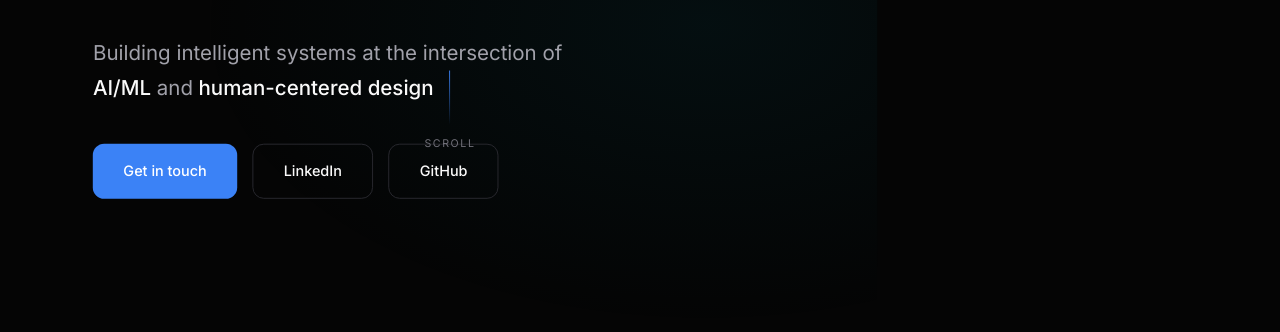
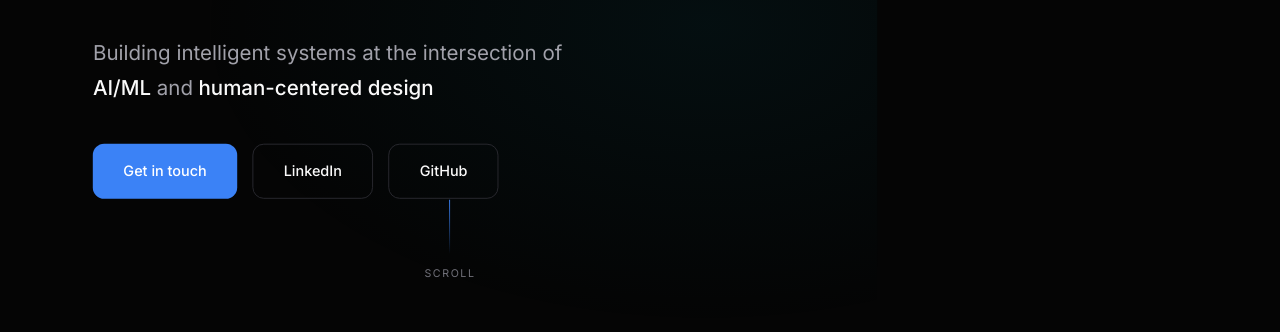
Before and after one commit to cabrt/personal-website, a React (Vite) app: page / in a window 1280 px wide. Shown: the part 402-734 px from the top of the page. Built offline with nearby package versions, Linux system fonts and the light colour scheme.

Commit message:
Adjust scroll indicator position

```diff
--- a/src/App.jsx
+++ b/src/App.jsx
@@ -178,11 +178,11 @@ function App() {
             </motion.a>
           </motion.div>
 
-          <motion.div className="scroll-indicator" initial={{ opacity: 0 }} animate={{ opacity: 1 }} transition={{ delay: 1.5 }}>
-            <motion.div className="scroll-line" animate={{ height: [40, 60, 40] }} transition={{ duration: 1.5, repeat: Infinity, ease: "easeInOut" }} />
-            <span>Scroll</span>
-          </motion.div>
-        </div>
+          </div>
+        <motion.div className="scroll-indicator" initial={{ opacity: 0 }} animate={{ opacity: 1 }} transition={{ delay: 1.5 }}>
+          <motion.div className="scroll-line" animate={{ height: [40, 60, 40] }} transition={{ duration: 1.5, repeat: Infinity, ease: "easeInOut" }} />
+          <span>Scroll</span>
+        </motion.div>
       </motion.section>
 
       <section className="content">
```
